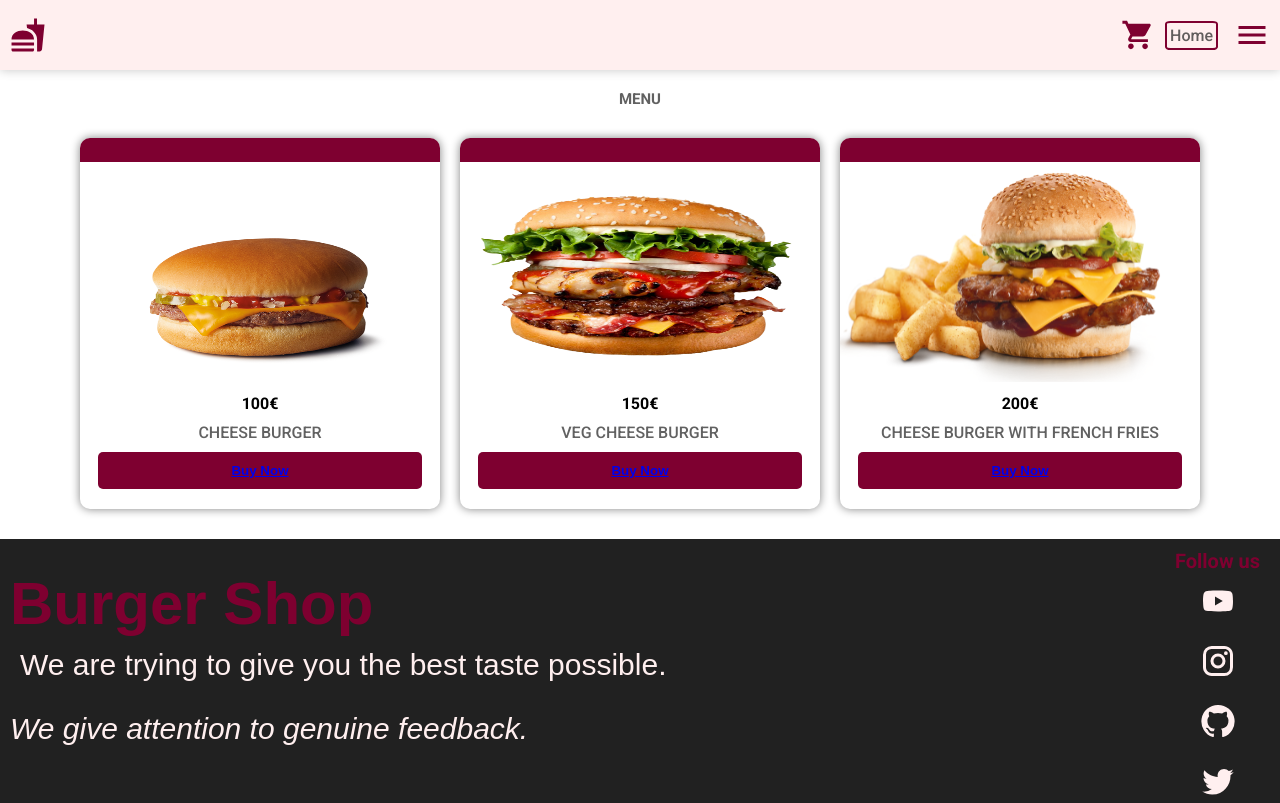
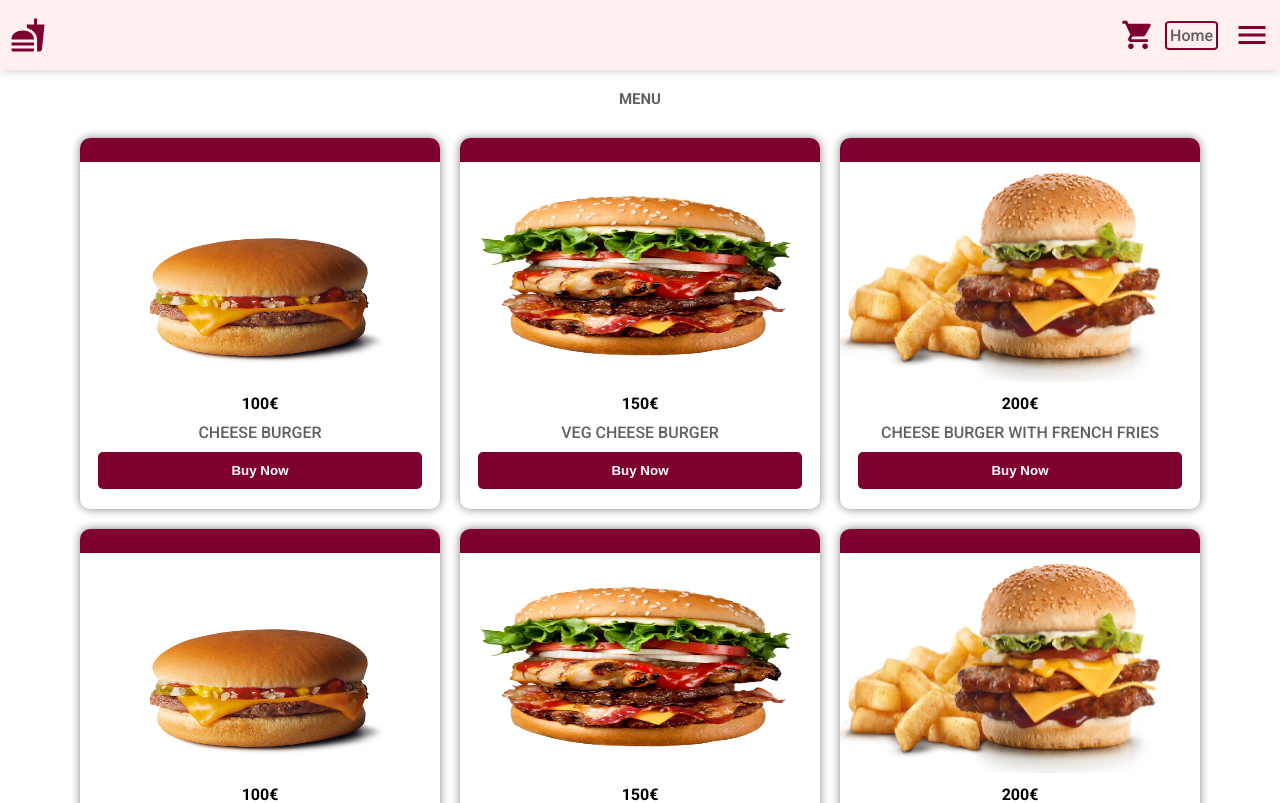
Before and after one commit to LuisCar09/Burger-shop, a React (Create React App) app: page /menu in a window 1280 px wide. Shown: the top 803 px of the page. Built offline with nearby package versions, Linux system fonts and the light colour scheme.

Commit message:
Change card link and hover, add more items

```diff
--- a/src/App.js
+++ b/src/App.js
@@ -17,7 +17,7 @@ import './styles/header.scss'
 import './styles/home.scss'
 import './styles/footer.scss'
 import './styles/dropDownMenu.scss'
-import './styles/Menu.scss'
+import './styles/menu.scss'
 import './styles/card.scss'
 import './styles/about.scss'
 import './styles/login.scss'
--- a/src/components/home/Card.jsx
+++ b/src/components/home/Card.jsx
@@ -1,16 +1,9 @@
 import React, { useEffect, useState } from "react";
 import { Link } from "react-router-dom";
 
+
 const Card = ({picture,name,price}) => {
-    // const [popup,setPopUp] = useState(false)
-    // const handlerMessage = () =>{
 
-
-    //     setPopUp()
-    //     setTimeout(() => {
-    //         setPopUp(false)
-    //     }, 1000);
-    // }
     const [popup, setPopup] = useState(false);
 
     const handlerMessage = () => {
@@ -39,7 +32,7 @@ const Card = ({picture,name,price}) => {
         <p>{price}</p>
         <p className="item-title" >{name}</p>
 
-        <button onClick={handlerMessage}><Link to={'/order'}>Buy Now</Link> </button>
+        <button onClick={handlerMessage}><Link>Buy Now</Link> </button>
         {popup &&
 
             <aside className="popUp-container">
--- a/src/components/home/Menu.jsx
+++ b/src/components/home/Menu.jsx
@@ -4,7 +4,7 @@ import burger2 from '../../assets/burger2.png'
 import burger3 from '../../assets/burger3.png'
 import Card from "./Card";
 const Menu = () => {
-    const burgers = [{photo:burger1,price:'100€',name:'Cheese Burger'},{photo:burger2,price:'150€',name:'Veg Cheese Burger'},{photo:burger3,price:'200€',name:'Cheese burger with french fries'}]
+    const burgers = [{photo:burger1,price:'100€',name:'Cheese Burger'},{photo:burger2,price:'150€',name:'Veg Cheese Burger'},{photo:burger3,price:'200€',name:'Cheese burger with french fries'},{photo:burger1,price:'100€',name:'Cheese Burger'},{photo:burger2,price:'150€',name:'Veg Cheese Burger'},{photo:burger3,price:'200€',name:'Cheese burger with french fries'}]
     return(
         <section id="menu">
             <h2>Menu</h2>
--- a/src/styles/card.scss
+++ b/src/styles/card.scss
@@ -36,14 +36,22 @@
             background-color: $reddark;
             border-radius: 0.5rem;
             border: 0.1rem solid transparent;
-            color: white;
+
             padding: 1rem;
             margin-bottom: 2rem;
             font-weight: bold;
             &:hover{
-                color: $lightdark;
-                background-color: white;
+                color: $reddark;
                 border: 0.1rem solid $reddark;
+                scale: 1.02;
+                box-shadow: 0 0 10px rgba(0, 0, 0, 0.495);
+            }
+            a{
+                text-decoration: none;
+                color: white;
+                // &:hover{
+                //     color: $reddark;
+                // }
             }
         }
 
--- a/src/styles/Menu.scss
+++ b/src/styles/menu.scss
@@ -2,6 +2,7 @@
 
 #menu{
     padding: 2rem;
+    min-height: 80vh;
     >h2{
         text-align: center;
         text-transform: uppercase;
@@ -14,8 +15,6 @@
         justify-content: center;
         align-items: center;
 
-
-
     }
 
 
```
